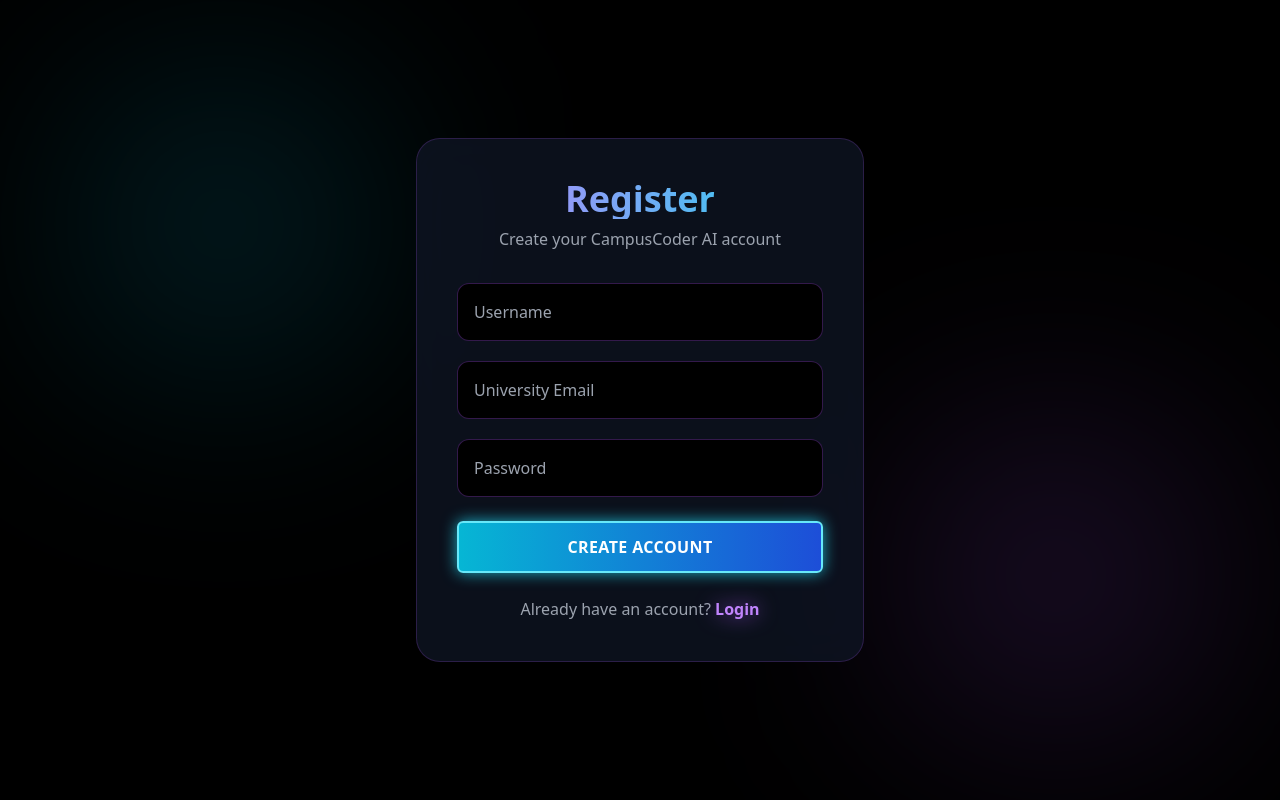
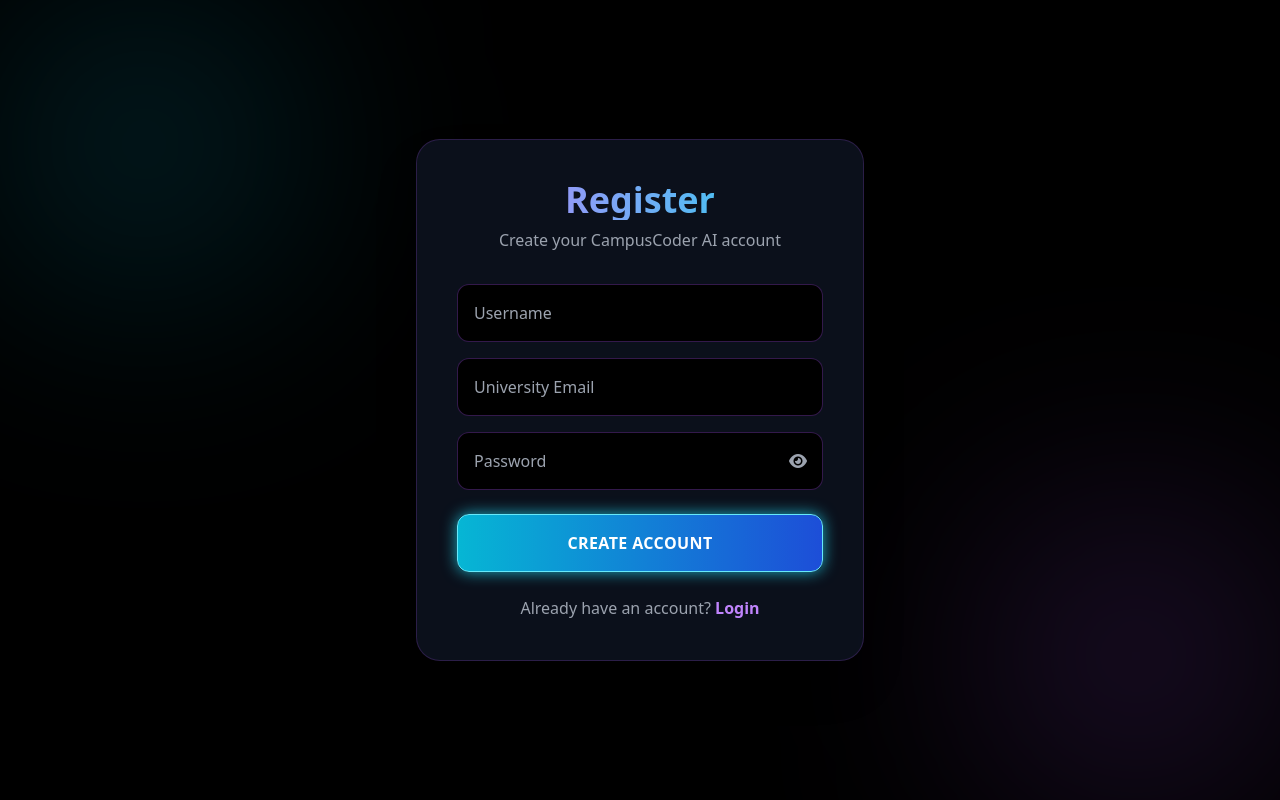
Before and after one commit to Mehedi-764/campuscoder-ai, a Django app: page /register/ in a window 1280 px wide. Run offline with Django 5.2, Linux system fonts and the light colour scheme; some libraries are stand-ins or nearby versions.

Commit message:
Update register.html

```diff
--- a/templates/users/register.html
+++ b/templates/users/register.html
@@ -1,52 +1,206 @@
 <!DOCTYPE html>
 <html lang="en">
 <head>
-    <meta charset="UTF-8" />
+    <meta charset="UTF-8">
 
     {% load static %}
 
-    <link rel="icon"
+    <meta name="viewport" content="width=device-width, initial-scale=1.0">
+
+    <link
+        rel="icon"
         type="image/x-icon"
-      href="{% static 'images/favicon.ico' %}">
+        href="{% static 'images/favicon.ico' %}"
+    >
 
     <title>Register</title>
 
     <script src="https://cdn.tailwindcss.com"></script>
+
+    <!-- Font Awesome -->
+    <link
+        rel="stylesheet"
+        href="https://cdnjs.cloudflare.com/ajax/libs/font-awesome/6.5.1/css/all.min.css"
+    >
 </head>
 
-  <body class="min-h-screen bg-black text-white overflow-hidden">
-    <div class="absolute inset-0">
-      <div class="absolute top-20 left-20 w-72 h-72 bg-cyan-500/20 blur-[120px] rounded-full"></div>
+<body class="min-h-screen bg-black text-white overflow-x-hidden relative">
 
-      <div class="absolute bottom-20 right-20 w-72 h-72 bg-purple-500/20 blur-[120px] rounded-full"></div>
+    <!-- Background Glow -->
+    <div class="fixed inset-0 -z-10">
+        <div
+            class="absolute top-0 left-0 w-56 h-56 sm:w-72 sm:h-72 bg-cyan-500/20 blur-[100px] sm:blur-[120px] rounded-full"
+        ></div>
+
+        <div
+            class="absolute bottom-0 right-0 w-56 h-56 sm:w-72 sm:h-72 bg-purple-500/20 blur-[100px] sm:blur-[120px] rounded-full"
+        ></div>
     </div>
 
-    <div class="relative flex justify-center items-center min-h-screen">
-      <div class="w-full max-w-md bg-gray-900/70 backdrop-blur-xl border border-purple-500/20 rounded-3xl p-10">
-        <h1 class="text-4xl font-black text-center mb-2 bg-gradient-to-r from-purple-400 to-cyan-400 text-transparent bg-clip-text">Register</h1>
+    <!-- Main Container -->
+    <div class="min-h-screen flex items-center justify-center px-4 py-8">
 
-        <p class="text-gray-400 text-center mb-8">Create your CampusCoder AI account</p>
+        <div
+            class="w-full max-w-md bg-gray-900/70 backdrop-blur-xl border border-purple-500/20 rounded-2xl sm:rounded-3xl p-6 sm:p-8 md:p-10 shadow-2xl"
+        >
 
-        <form method="POST">
+            <!-- Heading -->
+            <h1
+                class="text-3xl sm:text-4xl font-black text-center mb-2 bg-gradient-to-r from-purple-400 to-cyan-400 text-transparent bg-clip-text"
+            >
+                Register
+            </h1>
+
+            <p class="text-gray-400 text-center text-sm sm:text-base mb-6 sm:mb-8">
+                Create your CampusCoder AI account
+            </p>
+
+            <!-- Form -->
+            <form method="POST" id="registerForm">
+
                 {% csrf_token %}
 
-          <input type="text" name="username" placeholder="Username" class="w-full p-4 mb-5 bg-black rounded-xl border border-purple-500/30" />
+                <!-- Username -->
+                <input
+                    type="text"
+                    name="username"
+                    placeholder="Username"
+                    required
+                    class="w-full p-3 sm:p-4 mb-4 bg-black rounded-xl border border-purple-500/30 focus:outline-none focus:border-purple-400 focus:ring-2 focus:ring-purple-500/30 transition"
+                >
 
-          <input type="email" name="email" placeholder="University Email" class="w-full p-4 mb-5 bg-black rounded-xl border border-purple-500/30" />
+                <!-- Email -->
+                <input
+                    type="email"
+                    name="email"
+                    placeholder="University Email"
+                    required
+                    class="w-full p-3 sm:p-4 mb-4 bg-black rounded-xl border border-purple-500/30 focus:outline-none focus:border-purple-400 focus:ring-2 focus:ring-purple-500/30 transition"
+                >
 
-          <input type="password" name="password" placeholder="Password" class="w-full p-4 mb-6 bg-black rounded-xl border border-purple-500/30" />
+                <!-- Password -->
+                <div class="relative mb-6">
 
-          <button class="w-full px-8 py-3 font-bold text-white uppercase tracking-wide bg-gradient-to-r from-cyan-500 to-blue-700 border-2 border-cyan-300 rounded-md shadow-[0_0_15px_rgba(34,211,238,0.8)] hover:scale-105 hover:shadow-[0_0_25px_rgba(34,211,238,1)] transition duration-300">Create Account</button>
+                    <input
+                        type="password"
+                        name="password"
+                        id="password"
+                        placeholder="Password"
+                        required
+                        class="w-full p-3 sm:p-4 pr-12 bg-black rounded-xl border border-purple-500/30 focus:outline-none focus:border-purple-400 focus:ring-2 focus:ring-purple-500/30 transition"
+                    >
+
+                    <button
+                        type="button"
+                        onclick="togglePassword()"
+                        class="absolute right-4 top-1/2 -translate-y-1/2 text-gray-400 hover:text-white transition"
+                    >
+                        <i id="eyeIcon" class="fa-solid fa-eye"></i>
+                    </button>
+
+                </div>
+
+                <!-- Submit Button -->
+                <button
+                    type="submit"
+                    id="submitBtn"
+                    class="w-full py-3 sm:py-4 font-bold text-white uppercase tracking-wide bg-gradient-to-r from-cyan-500 to-blue-700 border border-cyan-300 rounded-xl shadow-[0_0_15px_rgba(34,211,238,0.8)] hover:scale-[1.02] hover:shadow-[0_0_25px_rgba(34,211,238,1)] transition duration-300 flex items-center justify-center gap-2"
+                >
+
+                    <span id="btnText">
+                        Create Account
+                    </span>
+
+                    <!-- Loader -->
+                    <svg
+                        id="loader"
+                        class="hidden animate-spin h-5 w-5 text-white"
+                        xmlns="http://www.w3.org/2000/svg"
+                        fill="none"
+                        viewBox="0 0 24 24"
+                    >
+                        <circle
+                            class="opacity-25"
+                            cx="12"
+                            cy="12"
+                            r="10"
+                            stroke="currentColor"
+                            stroke-width="4"
+                        ></circle>
+
+                        <path
+                            class="opacity-75"
+                            fill="currentColor"
+                            d="M4 12a8 8 0 018-8v4a4 4 0 00-4 4H4z"
+                        ></path>
+                    </svg>
+
+                </button>
+
             </form>
 
+            <!-- Login Link -->
             <div class="text-center mt-6">
-          <p class="text-gray-400">
+
+                <p class="text-gray-400 text-sm sm:text-base">
                     Already have an account?
 
-            <a href="{% url 'login' %}" class="text-purple-400 font-bold hover:text-fuchsia-300 transition drop-shadow-[0_0_10px_rgba(168,85,247,0.8)]">Login</a>
+                    <a
+                        href="{% url 'login' %}"
+                        class="text-purple-400 font-bold hover:text-fuchsia-300 transition"
+                    >
+                        Login
+                    </a>
                 </p>
+
             </div>
+
         </div>
+
     </div>
+
+    <!-- JavaScript -->
+    <script>
+
+        function togglePassword() {
+
+            const password = document.getElementById("password");
+            const eyeIcon = document.getElementById("eyeIcon");
+
+            if (password.type === "password") {
+
+                password.type = "text";
+
+                eyeIcon.classList.remove("fa-eye");
+                eyeIcon.classList.add("fa-eye-slash");
+
+            } else {
+
+                password.type = "password";
+
+                eyeIcon.classList.remove("fa-eye-slash");
+                eyeIcon.classList.add("fa-eye");
+            }
+        }
+
+        document
+            .getElementById("registerForm")
+            .addEventListener("submit", function () {
+
+                document
+                    .getElementById("loader")
+                    .classList.remove("hidden");
+
+                document
+                    .getElementById("btnText")
+                    .textContent = "Creating...";
+
+                document
+                    .getElementById("submitBtn")
+                    .disabled = true;
+            });
+
+    </script>
+
 </body>
 </html>
```
Lines whose indentation alone changed are shown as unchanged.
